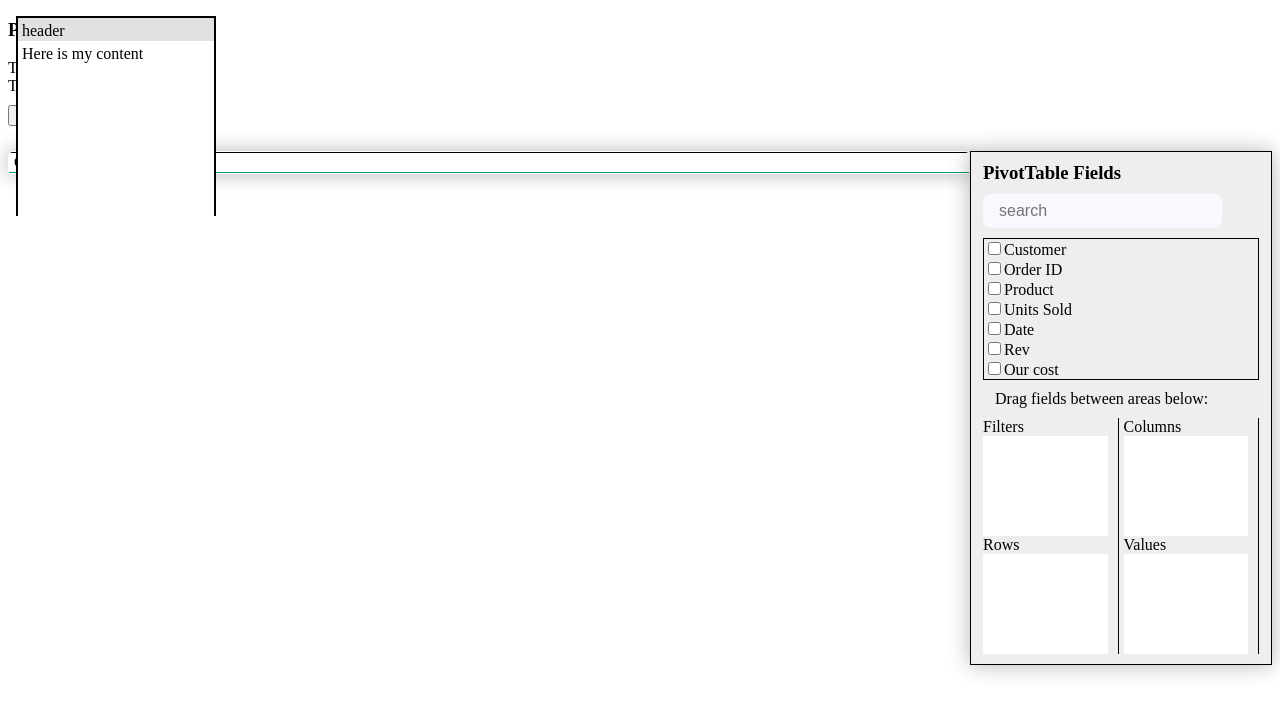
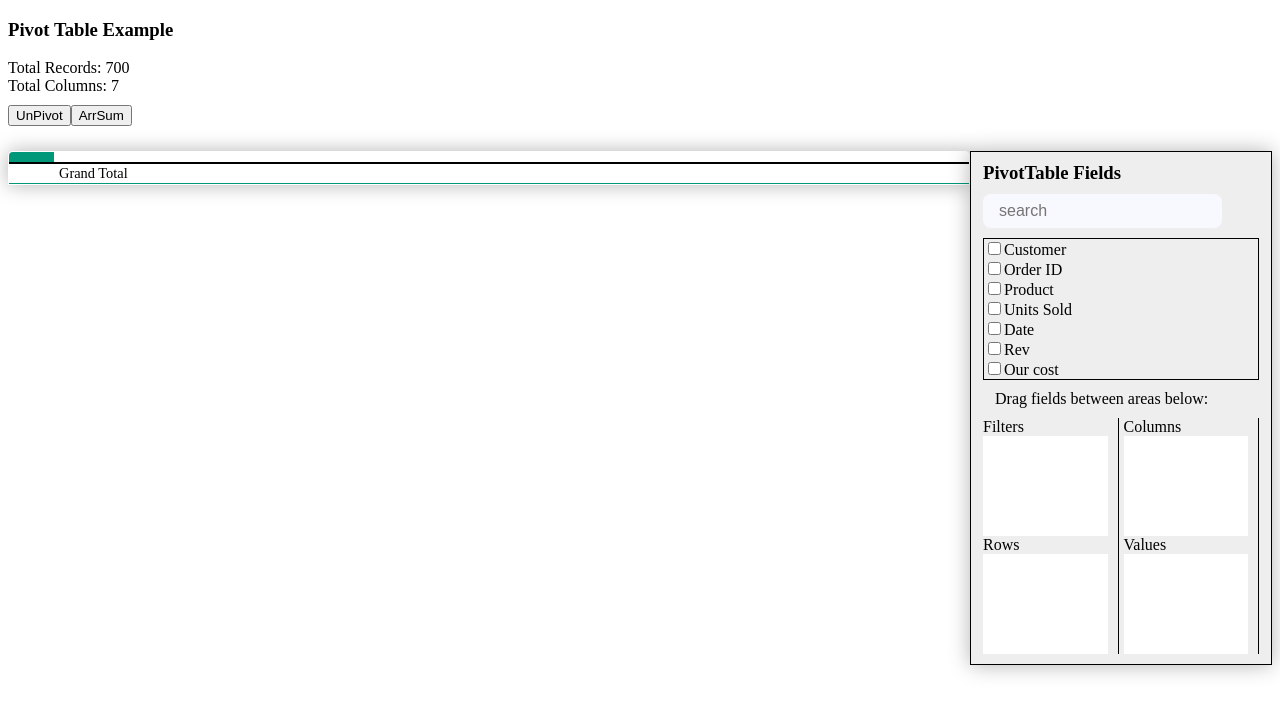
Before and after one commit to C5m7b4/react-pivotgrid, a React (Vite) app: page / in a window 1280 px wide. Shown: the top 714 px of the page. Built offline with nearby package versions, Linux system fonts and the light colour scheme.

Commit message:
broke out tbody and thead into seperate components

```diff
--- a/src/App.jsx
+++ b/src/App.jsx
@@ -1,15 +1,31 @@
 import PivotTable from "./components/PivotTable/pivotTable";
-import Panel from "./components/Panel/Panel";
-
+// import Panel from "./components/Panel/Panel";
+// import ExpandableTable from "./components/ExpandableTable/Expandabletable";
+// import { columns, data } from "./expandabledata";
+// import { MovieDescription } from "./components/ExpandableTable/MovieDescription";
 import "./App.css";
 
 function App() {
+  // const renderExpanderRow = (item) => {
+  //   return (
+  //     <MovieDescription
+  //       img={item.img}
+  //       alt={item.title}
+  //       description={item.description}
+  //     />
+  //   );
+  // };
   return (
     <div>
       <PivotTable />
-      <Panel isOpen={true}>
+      {/* <Panel isOpen={true}>
         <div>Here is my content</div>
-      </Panel>
+      </Panel> */}
+      {/* <ExpandableTable
+        columns={columns}
+        items={data}
+        renderExpanderRow={renderExpanderRow}
+      /> */}
     </div>
   );
 }
--- a/src/components/PivotTable/Pivot.jsx
+++ b/src/components/PivotTable/Pivot.jsx
@@ -1,13 +1,12 @@
 import { useState } from "react";
-import { Box } from "../../utils/Box";
-import { unique } from "../../utils/unique";
-import { sort } from "../../utils/sort";
-import { grandTotalSum, grandTotalCount } from "../../utils/arrayUtils";
+
 import HeaderContext from "./HeaderContext";
 import UtilityContext from "./UtilityContext";
 import AliasModal from "./modals/AliasModal";
 import FormatterModal from "./modals/FormatterModal";
 import { formatCurrency } from "../../utils/formatters";
+import Thead from "./Thead";
+import Tbody from "./Tbody";
 
 const Pivot = ({ data, rows, setRows, values, setValues }) => {
   const [showContextMenu, setShowContextMenu] = useState(false);
@@ -69,8 +68,6 @@ const Pivot = ({ data, rows, setRows, values, setValues }) => {
     const pos = values.findIndex((v) => v.label === column);
     const newValues = [...values];
     let formatter = formatCurrency;
-    // *************************
-    // put switch statement here to add more formatters
     switch (formatterValue) {
       case "Currency":
         formatter = formatCurrency;
@@ -150,103 +147,14 @@ const Pivot = ({ data, rows, setRows, values, setValues }) => {
           // setShowUtilityContext(false);
         }}
       >
-        <thead>
-          <tr>
-            {rows.map((r, i) => (
-              <th
-                key={`th-${i}`}
-                onContextMenu={(e) => {
-                  e.preventDefault();
-                  setShowContextMenu(false);
-                }}
-              >
-                <span> {r.label}</span>
-                <span onClick={(e) => handleSortDirection(e, r)}>
-                  {r.direction == "asc" ? (
-                    <ion-icon name="arrow-round-down"></ion-icon>
-                  ) : (
-                    <ion-icon name="arrow-round-up"></ion-icon>
-                  )}
-                </span>
-              </th>
-            ))}
-            {values.map((v, idx) => (
-              <th
-                key={`th-v-${idx}`}
-                onContextMenu={(e) => {
-                  handleContextMenu(e, v.label);
-                }}
-              >
-                {v.alias ? v.alias : `${v.aggregator} of ${v.label}`}
-              </th>
-            ))}
-          </tr>
-        </thead>
-        <tbody>
-          {rows.map((row, i) => {
-            console.log("rendering rows");
-            const filtered = Box(data)
-              .map((x) => unique(x, row.label))
-              .map((x) => sort(x, row.label))
-              .map((x) =>
-                x.filter((y) => {
-                  if (row.inclusions) {
-                    return row.inclusions.includes(y[row.label]);
-                  } else {
-                    return y[row.label];
-                  }
-                })
-              )
-              .fold((x) => x);
-
-            return filtered.map((record, idx) => {
-              return (
-                <tr key={`tr-td-${i}-${idx}`}>
-                  {Object.keys(record).map((k, index) => {
-                    if (k === row.label) {
-                      return <td key={`fd-r-${idx}-${index}`}>{record[k]}</td>;
-                    }
-                  })}
-                  {values.map((v, index) => {
-                    const sumOfCell = v.fn(
-                      data,
-                      row.label,
-                      record[row.label],
-                      v.label
-                    );
-                    return (
-                      <td key={`tr-td-${i}-${idx}-${index}`}>
-                        {v.formatter ? v.formatter(sumOfCell) : sumOfCell}
-                      </td>
-                    );
-                  })}
-                </tr>
-              );
-            });
-          })}
-          <tr style={{ borderTop: "2px solid black" }}>
-            <td>Grand Total</td>
-            {values.map((v, index) => {
-              let total = 0;
-              switch (v.aggregator) {
-                case "Count":
-                  total = grandTotalCount(data);
-                  break;
-                case "Sum":
-                  total = grandTotalSum(data, v.label);
-                  break;
-                default:
-                  total = grandTotalSum(data, v.label);
-                  break;
-              }
-              return (
-                <td key={`gt-${index}`} style={{ fontWeight: "bold" }}>
-                  {total}
-                </td>
-              );
-            })}
-          </tr>
-        </tbody>
+        <Thead
+          rows={rows}
+          setShowContextMenu={setShowContextMenu}
+          handleSortDirection={handleSortDirection}
+          values={values}
+          handleContextMenu={handleContextMenu}
+        />
+        <Tbody rows={rows} data={data} values={values} />
       </table>
     </>
   );
--- /dev/null
+++ b/src/components/PivotTable/Tbody.jsx
@@ -0,0 +1,54 @@
+import { Box } from "../../utils/Box";
+import { unique } from "../../utils/unique";
+import { sort } from "../../utils/sort";
+import GT from "./body/GT";
+import TableRow from "./body/TableRow";
+
+const Tbody = ({ rows, values, data }) => {
+  return (
+    <tbody>
+      {rows.map((row, i) => {
+        // if there are more than one row specified, skip all remaining rows so they can be
+        // nested inside the parent row
+        if (i > 0) {
+          return;
+        }
+        // get all unique records for the first row
+        const filtered = Box(data)
+          .map((x) => unique(x, row.label))
+          .map((x) => sort(x, row.label))
+          .map((x) =>
+            x.filter((y) => {
+              // only render rows that are in the inclusion list if there is on
+              // this way the user can opt to see only the records that they want to see
+              // and not any others
+              if (row.inclusions) {
+                return row.inclusions.includes(y[row.label]);
+              } else {
+                return y[row.label];
+              }
+            })
+          )
+          .fold((x) => x);
+
+        return filtered.map((record, idx) => {
+          return (
+            <TableRow
+              key={`tr-${idx}`}
+              i={i}
+              idx={idx}
+              data={data}
+              values={values}
+              row={row}
+              rows={rows}
+              record={record}
+            />
+          );
+        });
+      })}
+      <GT values={values} data={data} />
+    </tbody>
+  );
+};
+
+export default Tbody;
--- /dev/null
+++ b/src/components/PivotTable/Thead.jsx
@@ -0,0 +1,51 @@
+const Thead = ({
+  rows,
+  setShowContextMenu,
+  handleSortDirection,
+  values,
+  handleContextMenu,
+}) => {
+  return (
+    <thead>
+      <tr>
+        <th style={{ width: "25px" }}></th>
+        {rows.map((r, i) => {
+          if (i > 0) {
+            // only print out the first row becuase everything else will be nested
+            return;
+          }
+          return (
+            <th
+              key={`th-${i}`}
+              onContextMenu={(e) => {
+                e.preventDefault();
+                setShowContextMenu(false);
+              }}
+            >
+              <span> {r.label}</span>
+              <span onClick={(e) => handleSortDirection(e, r)}>
+                {r.direction == "asc" ? (
+                  <ion-icon name="arrow-round-down"></ion-icon>
+                ) : (
+                  <ion-icon name="arrow-round-up"></ion-icon>
+                )}
+              </span>
+            </th>
+          );
+        })}
+        {values.map((v, idx) => (
+          <th
+            key={`th-v-${idx}`}
+            onContextMenu={(e) => {
+              handleContextMenu(e, v.label);
+            }}
+          >
+            {v.alias ? v.alias : `${v.aggregator} of ${v.label}`}
+          </th>
+        ))}
+      </tr>
+    </thead>
+  );
+};
+
+export default Thead;
--- a/src/components/PivotTable/pivotTable.css
+++ b/src/components/PivotTable/pivotTable.css
@@ -84,3 +84,7 @@ table tbody tr.active-row{
     min-height: 100px;
     background-color: white;
 }
+
+.sub-row-indicator{
+    cursor: pointer;
+}
```
